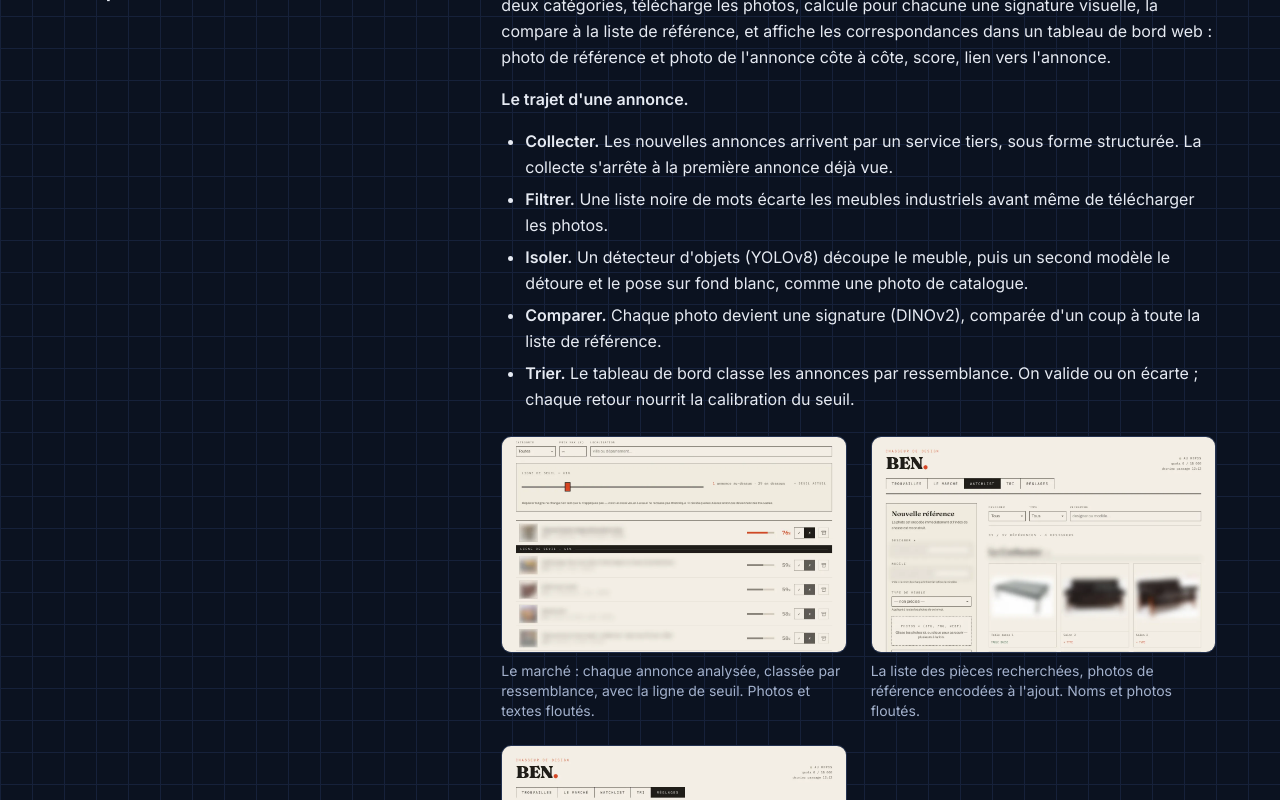
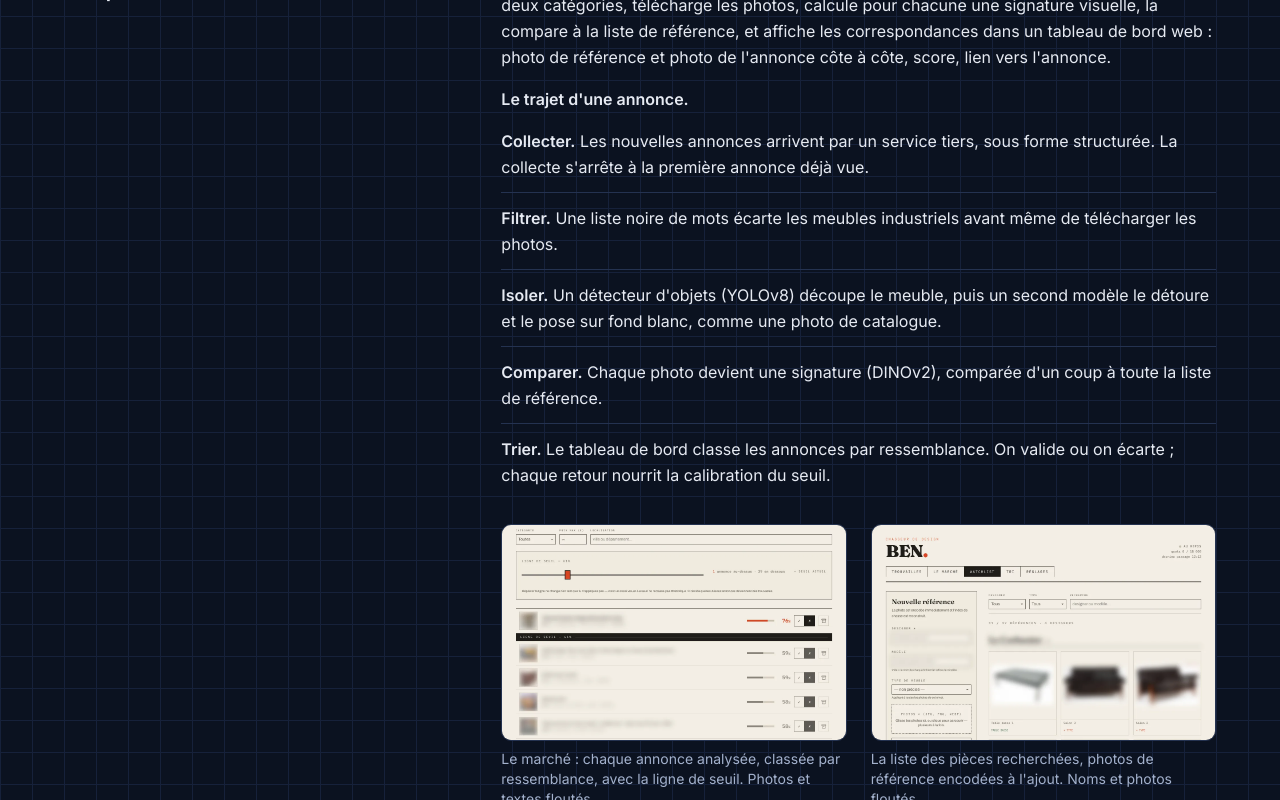
Before and after one commit to cedricgicquiaud/cedricgicquiaud.github.io, a Next.js app: page /projets/ben/ in a window 1280 px wide. Shown: the part 1520-2320 px from the top of the page. Built offline with nearby package versions, Linux system fonts and the light colour scheme.

Commit message:
fix(PFO-130): lists as separated rows without bullets

```diff
--- a/components/fiche.tsx
+++ b/components/fiche.tsx
@@ -8,11 +8,11 @@ import { BookingLink } from "./booking-link";
 import { DemoLink } from "./demo-link";
 import { GitHubLink } from "./github-link";
 
-// Mise en forme du HTML Markdown (Tailwind retire les puces et le soulignement par défaut).
+// Mise en forme du HTML Markdown. Listes de premier niveau en lignes séparées par un trait, sans puce (PFO-130).
 const MARKDOWN =
-  "space-y-4 text-base leading-relaxed [&_ul]:list-disc [&_ul]:space-y-1 [&_ul]:pl-6 [&_ol]:list-decimal [&_ol]:pl-6 [&_a]:underline [&_a]:underline-offset-4 [&_a:hover]:text-foreground [&_a]:break-words [&_strong]:font-semibold [&_code]:rounded [&_code]:bg-muted [&_code]:px-1 [&_code]:text-sm" +
+  "space-y-4 text-base leading-relaxed [&>ul]:list-none [&>ul]:pl-0 [&>ul>li]:my-0 [&>ul>li]:border-b [&>ul>li]:border-border [&>ul>li]:py-3 [&>ul>li:first-child]:pt-0 [&>ul>li:last-child]:border-b-0 [&_ul_ul]:list-disc [&_ul_ul]:pl-6 [&_ol]:list-decimal [&_ol]:pl-6 [&_a]:underline [&_a]:underline-offset-4 [&_a:hover]:text-foreground [&_a]:break-words [&_strong]:font-semibold [&_code]:rounded [&_code]:bg-muted [&_code]:px-1 [&_code]:text-sm" +
   // Sous-titres, images du corps (captures placées dans le texte) et tableaux quadrillés : le tableau défile seul sur mobile, jamais la page.
-  " [&_h3]:pt-8 [&_h3]:text-xl [&_h3]:font-semibold [&_h3]:tracking-tight [&_li]:my-1.5 [&_ol>li]:pl-1 [&_ul_ul]:mt-2 [&_img]:mt-6 [&_img]:w-full [&_img]:rounded-lg [&_img]:border [&_img]:border-border [&_table]:block [&_table]:max-w-full [&_table]:overflow-x-auto [&_table]:border-collapse [&_table]:text-sm [&_th]:border [&_th]:border-border [&_th]:bg-muted/60 [&_th]:px-3 [&_th]:py-2 [&_th]:text-left [&_th]:align-bottom [&_th]:font-semibold [&_td]:border [&_td]:border-border [&_td]:px-3 [&_td]:py-2 [&_td]:align-top";
+  " [&_h3]:pt-8 [&_h3]:text-xl [&_h3]:font-semibold [&_h3]:tracking-tight [&_ol>li]:my-1.5 [&_ul_ul>li]:my-1.5 [&_ol>li]:pl-1 [&_ul_ul]:mt-2 [&_img]:mt-6 [&_img]:w-full [&_img]:rounded-lg [&_img]:border [&_img]:border-border [&_table]:block [&_table]:max-w-full [&_table]:overflow-x-auto [&_table]:border-collapse [&_table]:text-sm [&_th]:border [&_th]:border-border [&_th]:bg-muted/60 [&_th]:px-3 [&_th]:py-2 [&_th]:text-left [&_th]:align-bottom [&_th]:font-semibold [&_td]:border [&_td]:border-border [&_td]:px-3 [&_td]:py-2 [&_td]:align-top";
 
 const LINK =
   "underline underline-offset-4 hover:text-foreground focus-visible:outline-2 focus-visible:outline-offset-2 focus-visible:outline-ring";
```
Also changed, not shown: 1 other file (tests, documents, lock files or other folders).
